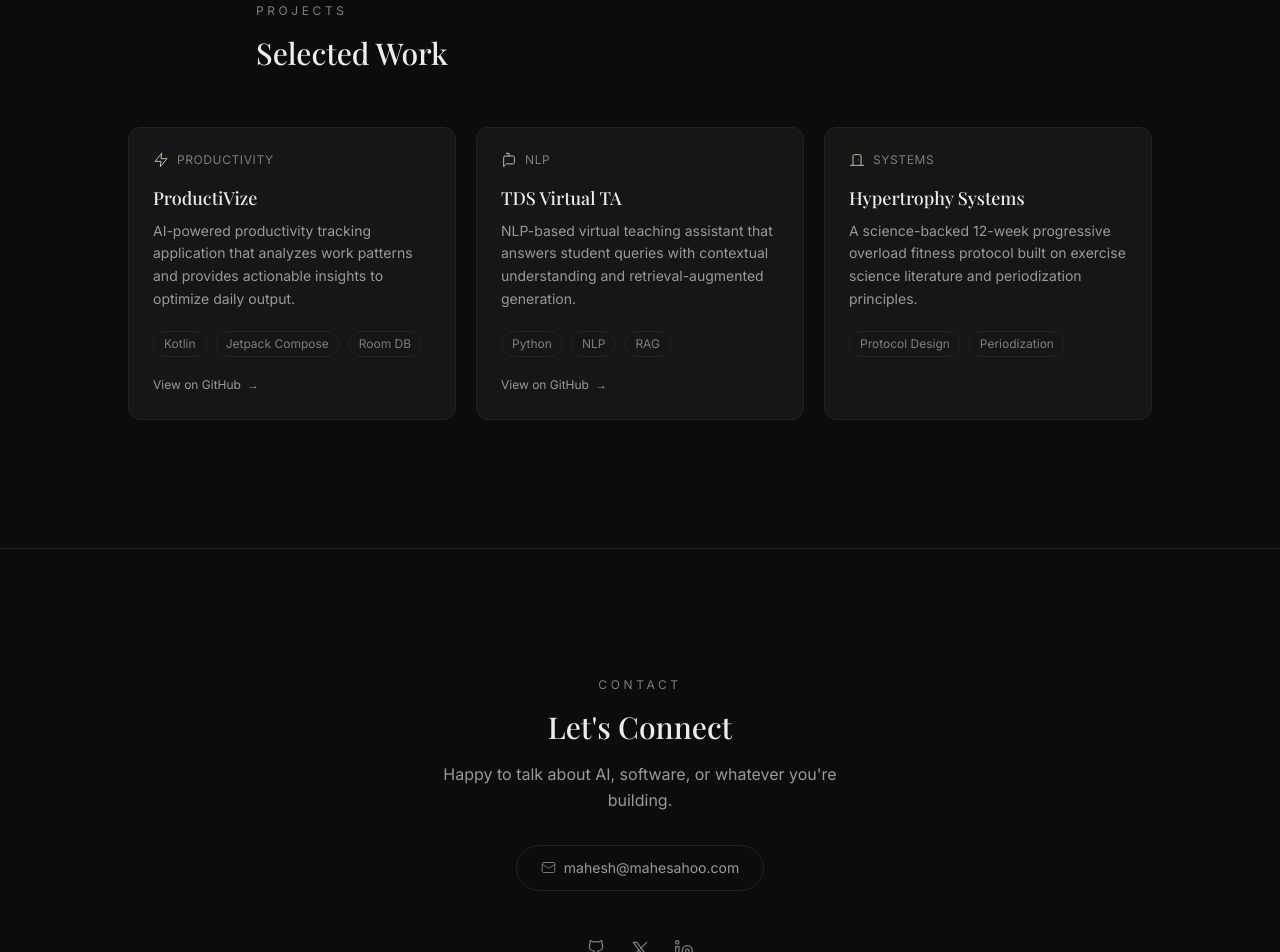
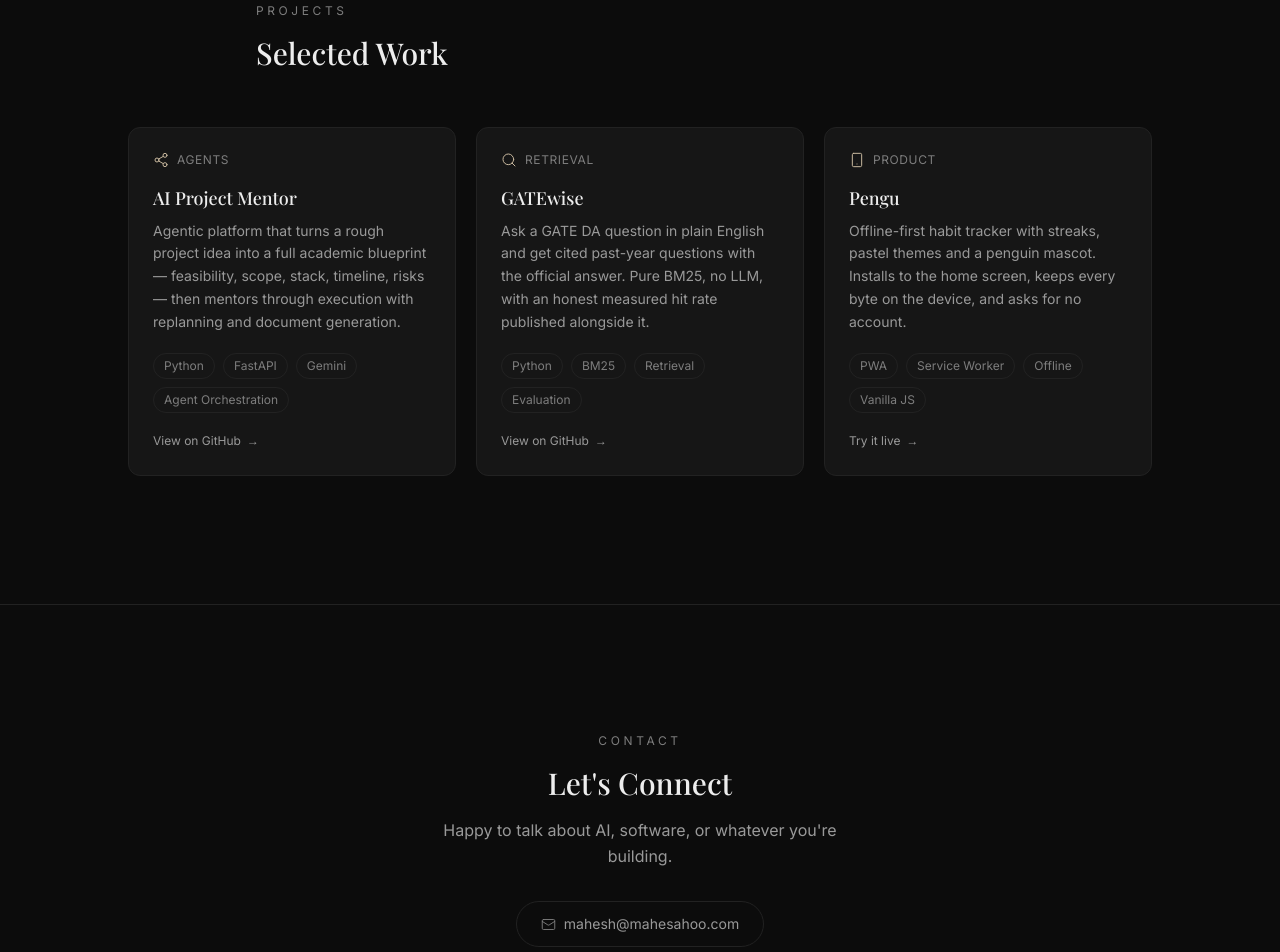
Before and after one commit to mahesahoo/mahesahoo.github.io, a website: page index.html in a window 1280 px wide. Shown: the part 1700-2652 px from the top of the page. Drawn offline with nearby package versions, Linux system fonts and the light colour scheme; a web font is replaced by a local one.

Commit message:
Replace projects with AI Project Mentor, GATEwise, Pengu

```diff
--- a/index.html
+++ b/index.html
@@ -177,71 +177,74 @@
         </h2>
       </div>
       <div class="grid grid-cols-1 md:grid-cols-3 gap-5">
-
-        <!-- Card 1 -->
         <div class="card-hover border border-border rounded-xl p-6 bg-surfaceCard fade-in">
           <div class="flex items-center gap-2 mb-4">
             <svg xmlns="http://www.w3.org/2000/svg" width="16" height="16" viewBox="0 0 24 24" fill="none" stroke="currentColor" stroke-width="1.5" stroke-linecap="round" stroke-linejoin="round" class="text-accent">
-              <polygon points="13 2 3 14 12 14 11 22 21 10 12 10 13 2" />
+              <circle cx="18" cy="5" r="3"/><circle cx="6" cy="12" r="3"/><circle cx="18" cy="19" r="3"/><path d="m8.59 13.51 6.83 3.98"/><path d="m15.41 6.51-6.82 3.98"/>
             </svg>
-            <span class="text-textMuted text-xs tracking-wider uppercase">Productivity</span>
+            <span class="text-textMuted text-xs tracking-wider uppercase">Agents</span>
           </div>
-          <h3 class="font-serif text-lg font-medium mb-2 text-textPrimary">ProductiVize</h3>
+          <h3 class="font-serif text-lg font-medium mb-2 text-textPrimary">AI Project Mentor</h3>
           <p class="text-textSecondary text-sm leading-relaxed mb-5">
-            AI-powered productivity tracking application that analyzes work patterns and provides actionable insights to optimize daily output.
+            Agentic platform that turns a rough project idea into a full academic blueprint &mdash; feasibility, scope, stack, timeline, risks &mdash; then mentors through execution with replanning and document generation.
           </p>
           <div class="flex flex-wrap gap-2">
-            <span class="text-xs px-2.5 py-1 rounded-full border border-border text-textMuted tag-hover">Kotlin</span>
-            <span class="text-xs px-2.5 py-1 rounded-full border border-border text-textMuted tag-hover">Jetpack Compose</span>
-            <span class="text-xs px-2.5 py-1 rounded-full border border-border text-textMuted tag-hover">Room DB</span>
+            <span class="text-xs px-2.5 py-1 rounded-full border border-border text-textMuted tag-hover">Python</span>
+            <span class="text-xs px-2.5 py-1 rounded-full border border-border text-textMuted tag-hover">FastAPI</span>
+            <span class="text-xs px-2.5 py-1 rounded-full border border-border text-textMuted tag-hover">Gemini</span>
+            <span class="text-xs px-2.5 py-1 rounded-full border border-border text-textMuted tag-hover">Agent Orchestration</span>
           </div>
-          <a href="https://github.com/mahesahoo/ProductiVize" target="_blank" rel="noopener noreferrer" class="group inline-flex items-center gap-1.5 mt-5 text-xs text-textSecondary hover:text-accent transition-colors duration-300">
+          <a href="https://github.com/mahesahoo/ai_projectmentor" target="_blank" rel="noopener noreferrer" class="group inline-flex items-center gap-1.5 mt-5 text-xs text-textSecondary hover:text-accent transition-colors duration-300">
             View on GitHub
             <span class="inline-block transition-transform duration-300 group-hover:translate-x-0.5">&rarr;</span>
           </a>
         </div>
 
-        <!-- Card 2 -->
         <div class="card-hover border border-border rounded-xl p-6 bg-surfaceCard fade-in" style="transition-delay: 0.1s">
           <div class="flex items-center gap-2 mb-4">
             <svg xmlns="http://www.w3.org/2000/svg" width="16" height="16" viewBox="0 0 24 24" fill="none" stroke="currentColor" stroke-width="1.5" stroke-linecap="round" stroke-linejoin="round" class="text-accent">
-              <path d="M12 6V2H8" /><path d="m8 18-4 4V8a2 2 0 0 1 2-2h12a2 2 0 0 1 2 2v8a2 2 0 0 1-2 2Z" />
+              <circle cx="11" cy="11" r="8"/><path d="m21 21-4.3-4.3"/>
             </svg>
-            <span class="text-textMuted text-xs tracking-wider uppercase">NLP</span>
+            <span class="text-textMuted text-xs tracking-wider uppercase">Retrieval</span>
           </div>
-          <h3 class="font-serif text-lg font-medium mb-2 text-textPrimary">TDS Virtual TA</h3>
+          <h3 class="font-serif text-lg font-medium mb-2 text-textPrimary">GATEwise</h3>
           <p class="text-textSecondary text-sm leading-relaxed mb-5">
-            NLP-based virtual teaching assistant that answers student queries with contextual understanding and retrieval-augmented generation.
+            Ask a GATE DA question in plain English and get cited past-year questions with the official answer. Pure BM25, no LLM, with an honest measured hit rate published alongside it.
           </p>
           <div class="flex flex-wrap gap-2">
             <span class="text-xs px-2.5 py-1 rounded-full border border-border text-textMuted tag-hover">Python</span>
-            <span class="text-xs px-2.5 py-1 rounded-full border border-border text-textMuted tag-hover">NLP</span>
-            <span class="text-xs px-2.5 py-1 rounded-full border border-border text-textMuted tag-hover">RAG</span>
+            <span class="text-xs px-2.5 py-1 rounded-full border border-border text-textMuted tag-hover">BM25</span>
+            <span class="text-xs px-2.5 py-1 rounded-full border border-border text-textMuted tag-hover">Retrieval</span>
+            <span class="text-xs px-2.5 py-1 rounded-full border border-border text-textMuted tag-hover">Evaluation</span>
           </div>
-          <a href="https://github.com/mahesahoo/tds-virtual-ta" target="_blank" rel="noopener noreferrer" class="group inline-flex items-center gap-1.5 mt-5 text-xs text-textSecondary hover:text-accent transition-colors duration-300">
+          <a href="https://github.com/mahesahoo/gatewise" target="_blank" rel="noopener noreferrer" class="group inline-flex items-center gap-1.5 mt-5 text-xs text-textSecondary hover:text-accent transition-colors duration-300">
             View on GitHub
             <span class="inline-block transition-transform duration-300 group-hover:translate-x-0.5">&rarr;</span>
           </a>
         </div>
 
-        <!-- Card 3 -->
         <div class="card-hover border border-border rounded-xl p-6 bg-surfaceCard fade-in" style="transition-delay: 0.2s">
           <div class="flex items-center gap-2 mb-4">
             <svg xmlns="http://www.w3.org/2000/svg" width="16" height="16" viewBox="0 0 24 24" fill="none" stroke="currentColor" stroke-width="1.5" stroke-linecap="round" stroke-linejoin="round" class="text-accent">
-              <path d="M18 20V6a2 2 0 0 0-2-2H8a2 2 0 0 0-2 2v14" /><path d="M2 20h20" /><path d="M14 12v.01" />
+              <rect width="14" height="20" x="5" y="2" rx="2"/><path d="M12 18h.01"/>
             </svg>
-            <span class="text-textMuted text-xs tracking-wider uppercase">Systems</span>
+            <span class="text-textMuted text-xs tracking-wider uppercase">Product</span>
           </div>
-          <h3 class="font-serif text-lg font-medium mb-2 text-textPrimary">Hypertrophy Systems</h3>
+          <h3 class="font-serif text-lg font-medium mb-2 text-textPrimary">Pengu</h3>
           <p class="text-textSecondary text-sm leading-relaxed mb-5">
-            A science-backed 12-week progressive overload fitness protocol built on exercise science literature and periodization principles.
+            Offline-first habit tracker with streaks, pastel themes and a penguin mascot. Installs to the home screen, keeps every byte on the device, and asks for no account.
           </p>
           <div class="flex flex-wrap gap-2">
-            <span class="text-xs px-2.5 py-1 rounded-full border border-border text-textMuted tag-hover">Protocol Design</span>
-            <span class="text-xs px-2.5 py-1 rounded-full border border-border text-textMuted tag-hover">Periodization</span>
+            <span class="text-xs px-2.5 py-1 rounded-full border border-border text-textMuted tag-hover">PWA</span>
+            <span class="text-xs px-2.5 py-1 rounded-full border border-border text-textMuted tag-hover">Service Worker</span>
+            <span class="text-xs px-2.5 py-1 rounded-full border border-border text-textMuted tag-hover">Offline</span>
+            <span class="text-xs px-2.5 py-1 rounded-full border border-border text-textMuted tag-hover">Vanilla JS</span>
           </div>
+          <a href="https://mahesahoo.com/pengu-habits/" target="_blank" rel="noopener noreferrer" class="group inline-flex items-center gap-1.5 mt-5 text-xs text-textSecondary hover:text-accent transition-colors duration-300">
+            Try it live
+            <span class="inline-block transition-transform duration-300 group-hover:translate-x-0.5">&rarr;</span>
+          </a>
         </div>
-
       </div>
     </div>
   </section>
```
